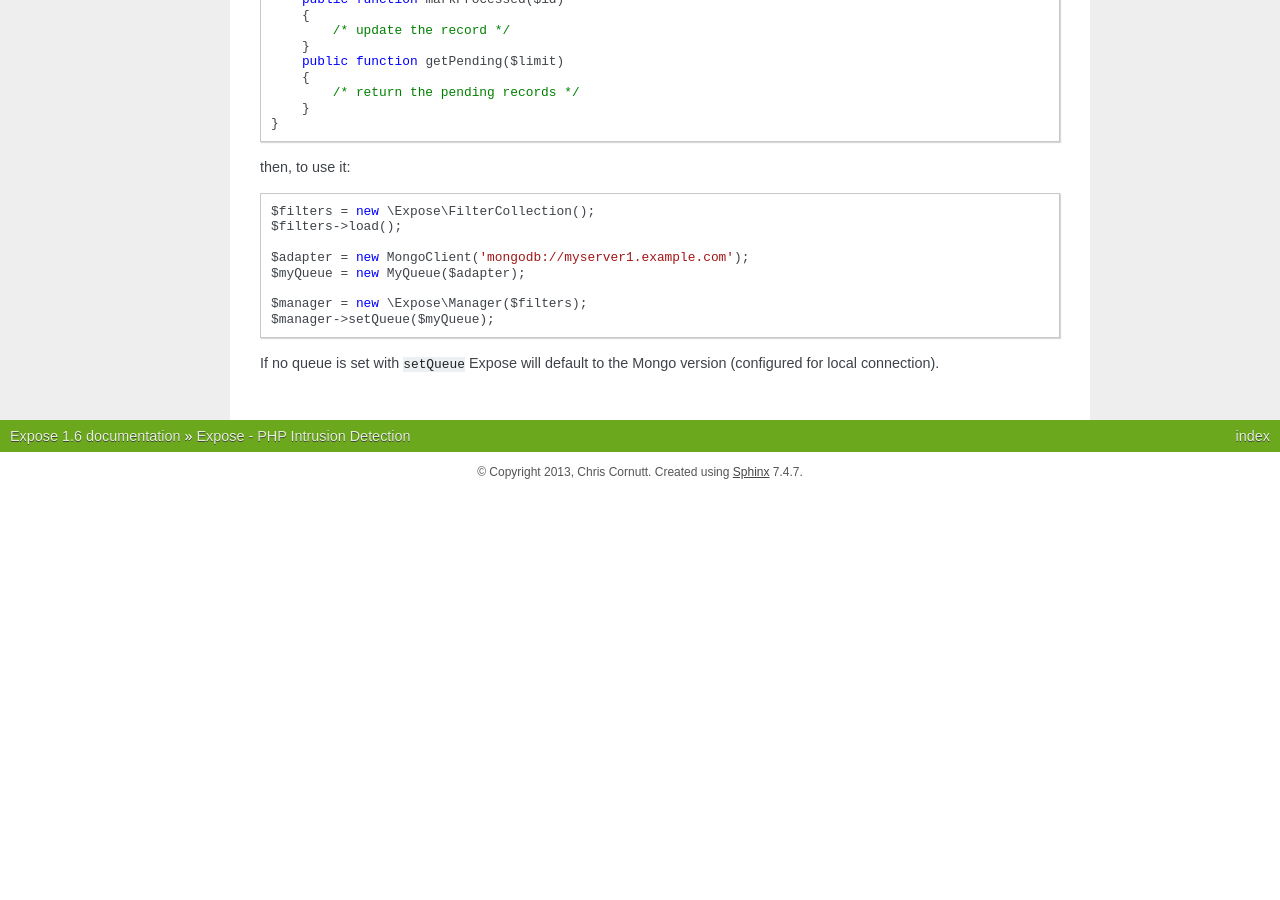
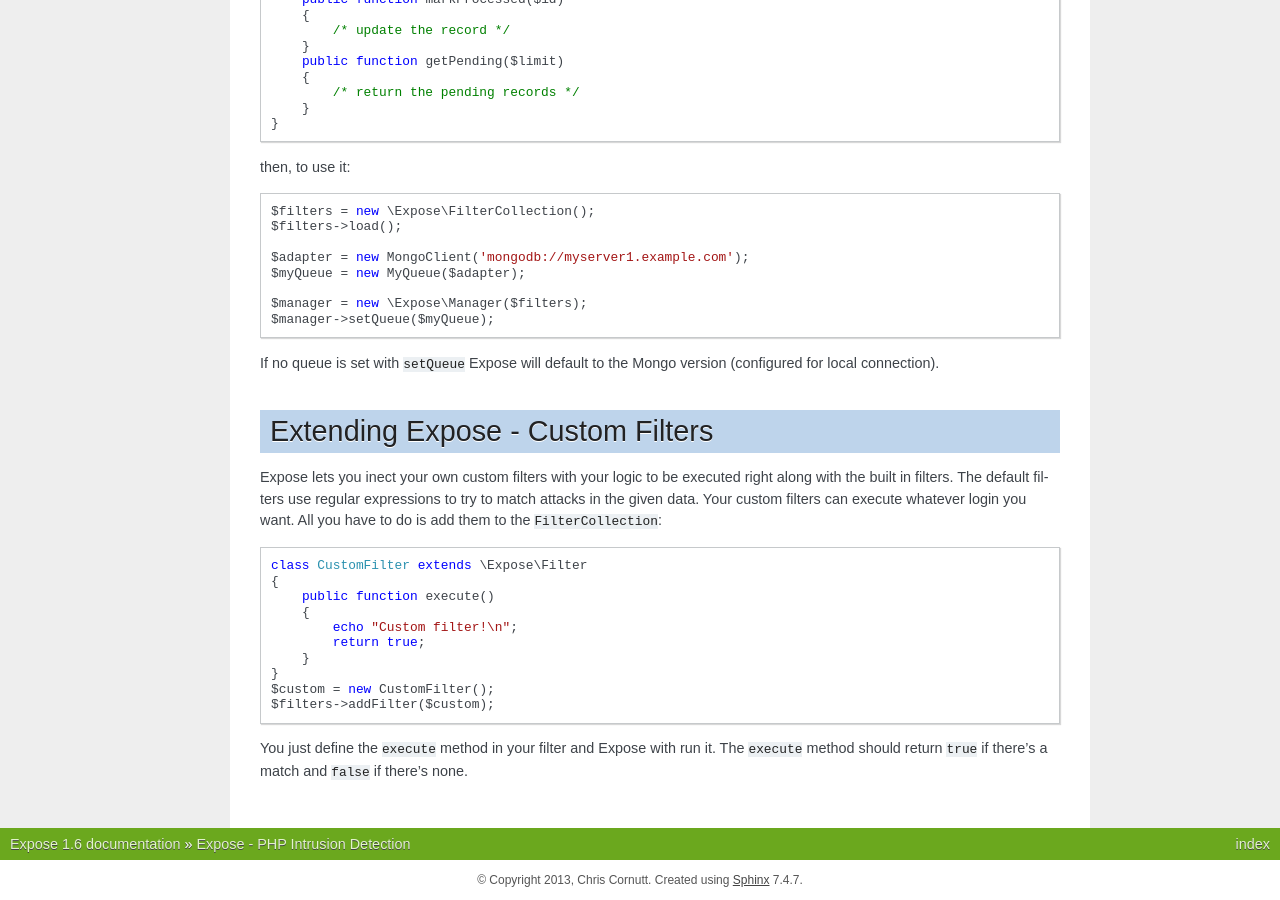
Before and after one commit to enygma/expose, a Sphinx documentation site: the page built from docs/index.rst, in a window 1280 px wide and 900 px high, scrolled down 5344 px. Built offline with Sphinx 7.4.7, drawn with Linux system fonts in a browser that asks for light colours; before the commit the page ends 5836 px from its top, so only the background shows below that; some of the changed text lies outside the part shown.

Commit message:
adding docs about extending with custom filters

```diff
--- a/docs/index.rst
+++ b/docs/index.rst
@@ -300,3 +300,23 @@ then, to use it:
     $manager->setQueue($myQueue);
 
 If no queue is set with ``setQueue`` Expose will default to the Mongo version (configured for local connection).
+
+Extending Expose - Custom Filters
+==========================================
+
+Expose lets you inect your own custom filters with your logic to be executed right along with the built in filters. The default filters use regular expressions to try to match attacks in the given data. Your custom filters can execute whatever login you want. All you have to do is add them to the ``FilterCollection``:
+
+.. code-block:: php
+
+    class CustomFilter extends \Expose\Filter
+    {
+        public function execute()
+        {
+            echo "Custom filter!\n";
+            return true;
+        }
+    }
+    $custom = new CustomFilter();
+    $filters->addFilter($custom);
+
+You just define the ``execute`` method in your filter and Expose with run it. The ``execute`` method should return ``true`` if there's a match and ``false`` if there's none.
```
